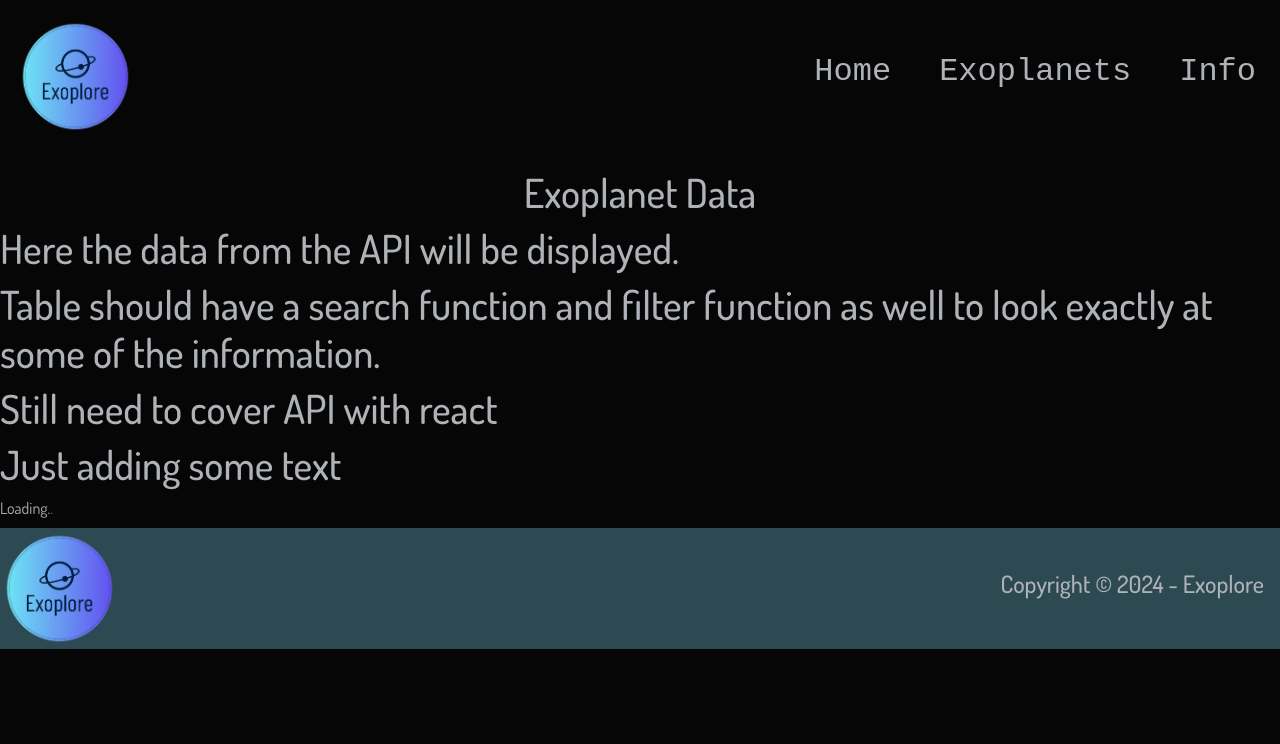
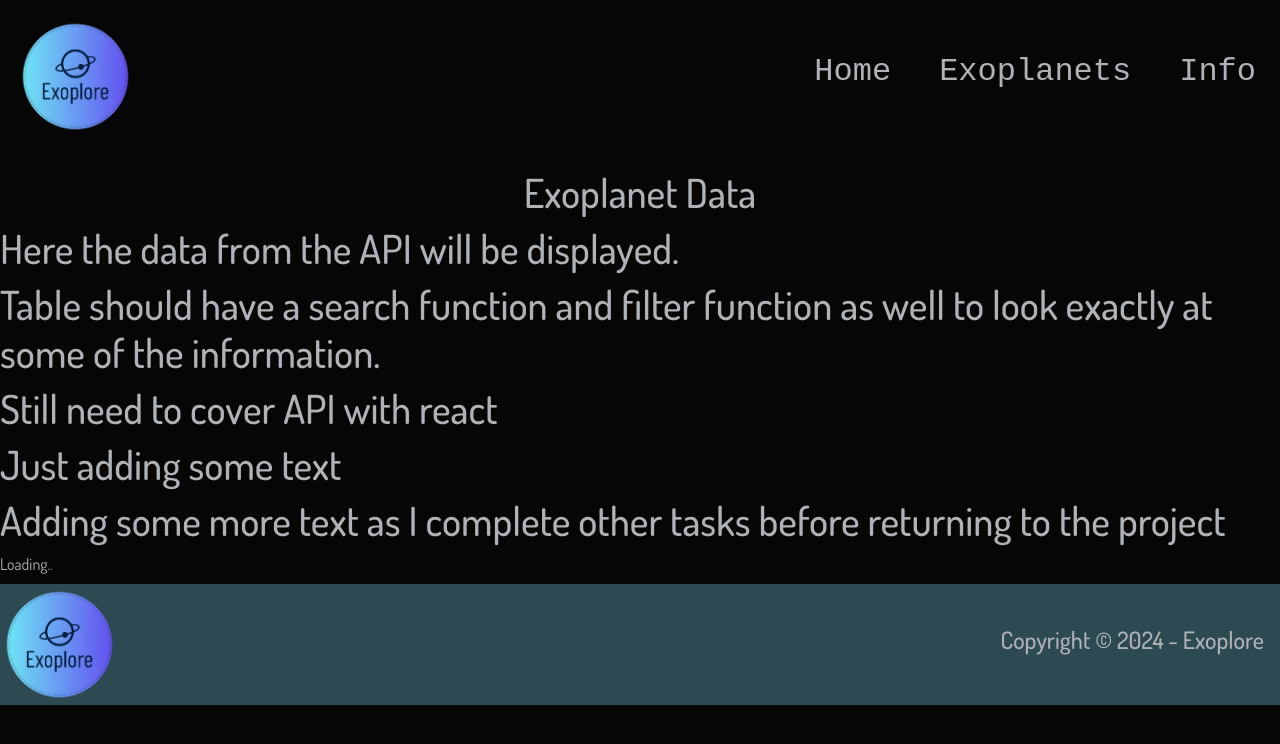
Before and after one commit to NinoTraverso/Exoplore, a React (Create React App) app: page /Exoplanets in a window 1280 px wide. Shown: the top 744 px of the page. Built offline with nearby package versions, Linux system fonts and the light colour scheme; a web font is replaced by a local one.

Commit message:
added text

```diff
--- a/src/components/Exoplanets.jsx
+++ b/src/components/Exoplanets.jsx
@@ -45,6 +45,10 @@ function Exoplanets() {
       </h1>
       <h1>Still need to cover API with react</h1>
       <h1>Just adding some text</h1>
+      <h1>
+        Adding some more text as I complete other tasks before returning to the
+        project
+      </h1>
       Loading<span className="introTextDotOne">.</span>
       <span className="introTextDotTwo">.</span>
       <span className="introTextDotThree">.</span>
```
